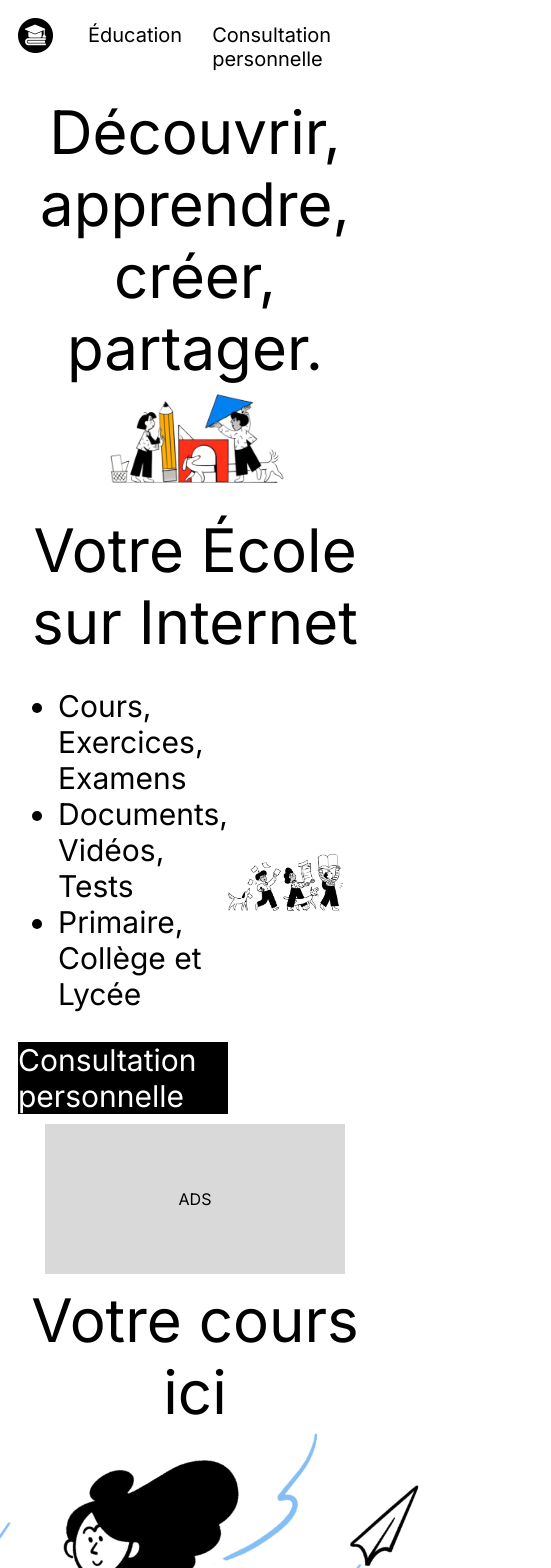
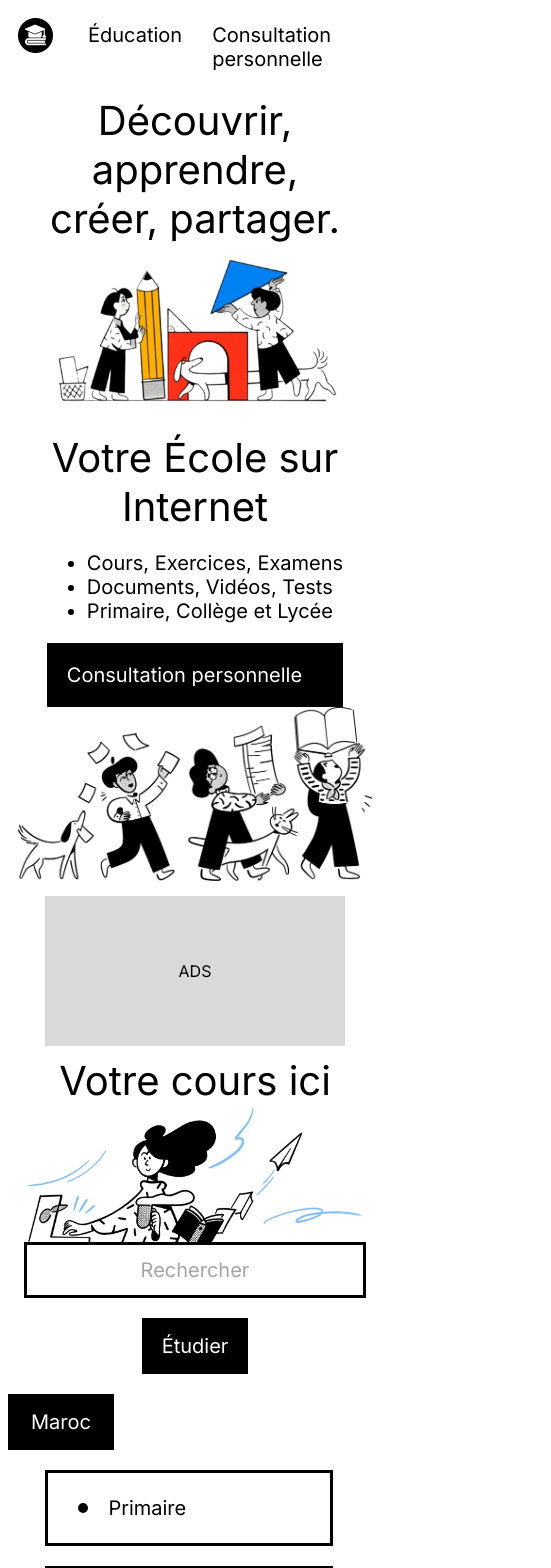
Before and after one commit to LouziAmine/SmartScholars__Ux__Ui, an Angular app: page /home in a window 390 px wide. Shown: the top 1568 px of the page, 551 px wide, since content can reach past the window. Built offline with nearby package versions, Linux system fonts and the light colour scheme.

Commit message:
Mobile Ui ux

```diff
--- a/src/app/component/footer/footer.component.sass
+++ b/src/app/component/footer/footer.component.sass
@@ -28,3 +28,8 @@
                     border-radius: 50%
                     margin-left: 10px
                     margin-right: 5px
+
+
+@media (max-width: 1024px)
+    #footer__global
+        flex-direction: column
--- a/src/app/component/home/conteneur-1/conteneur-1.component.sass
+++ b/src/app/component/home/conteneur-1/conteneur-1.component.sass
@@ -4,3 +4,15 @@
     font-size: 60px
     img
         width: 50%
+
+
+@media (max-width: 1024px)
+    #conteneur-1
+        font-size: 40px
+
+
+
+@media (max-width: 600px)
+    #conteneur-1
+        img
+            width: 80%
--- a/src/app/component/home/conteneur-2/conteneur-2.component.html
+++ b/src/app/component/home/conteneur-2/conteneur-2.component.html
@@ -15,7 +15,7 @@
             <div id="C__P">Consultation personnelle</div>
        </div>
 
-       <div>
+       <div class="conteneur____img">
             <img [src]="R2Path" alt="R2" >
        </div>
 
--- a/src/app/component/home/conteneur-2/conteneur-2.component.sass
+++ b/src/app/component/home/conteneur-2/conteneur-2.component.sass
@@ -6,12 +6,28 @@
     #title__1
         text-align: center
     img
-        width: 80%
+        width: 100%
     #contant_element
         display: flex
         align-items: center
-        justify-content: space-between
+        justify-content: space-around
         font-size: 30px
         #C__P
             background-color: #000000
             color: #ffffff
+            padding: 20px
+        .conteneur____img
+            width: 700px
+
+
+
+@media (max-width: 1024px)
+    #conteneur-2
+        font-size: 40px
+        #contant_element
+            flex-direction: column
+            font-size: 20px
+            .conteneur____img
+                width: 100%
+        img
+            width: 100%
--- a/src/app/component/list-resource/list-resource.component.sass
+++ b/src/app/component/list-resource/list-resource.component.sass
@@ -49,3 +49,16 @@
             display: flex
             align-items: center
             font-size: 20px
+
+
+
+
+@media (max-width: 1024px)
+    #List__Data
+        .List__Data__Center
+
+            margin-left: 0px
+
+            .N2
+                width: 70%
+                margin-left:  10%
--- a/src/app/component/research-resource/research-resource.component.sass
+++ b/src/app/component/research-resource/research-resource.component.sass
@@ -29,3 +29,26 @@
         display: flex
         flex-direction: column
         align-items: center
+
+
+
+
+@media (max-width: 1024px)
+    .research-resource
+
+        .title__2
+            font-size: 40px
+        img
+            width: 90%
+            margin-left: 5%
+            margin-right: 5%
+        .conteneur-research-input
+
+            flex-direction: column
+            align-items: center
+            width: 100%
+            .research-input
+                width: 90%
+            .research-btn
+                margin-top: 20px
+                margin-left: 0px
```
